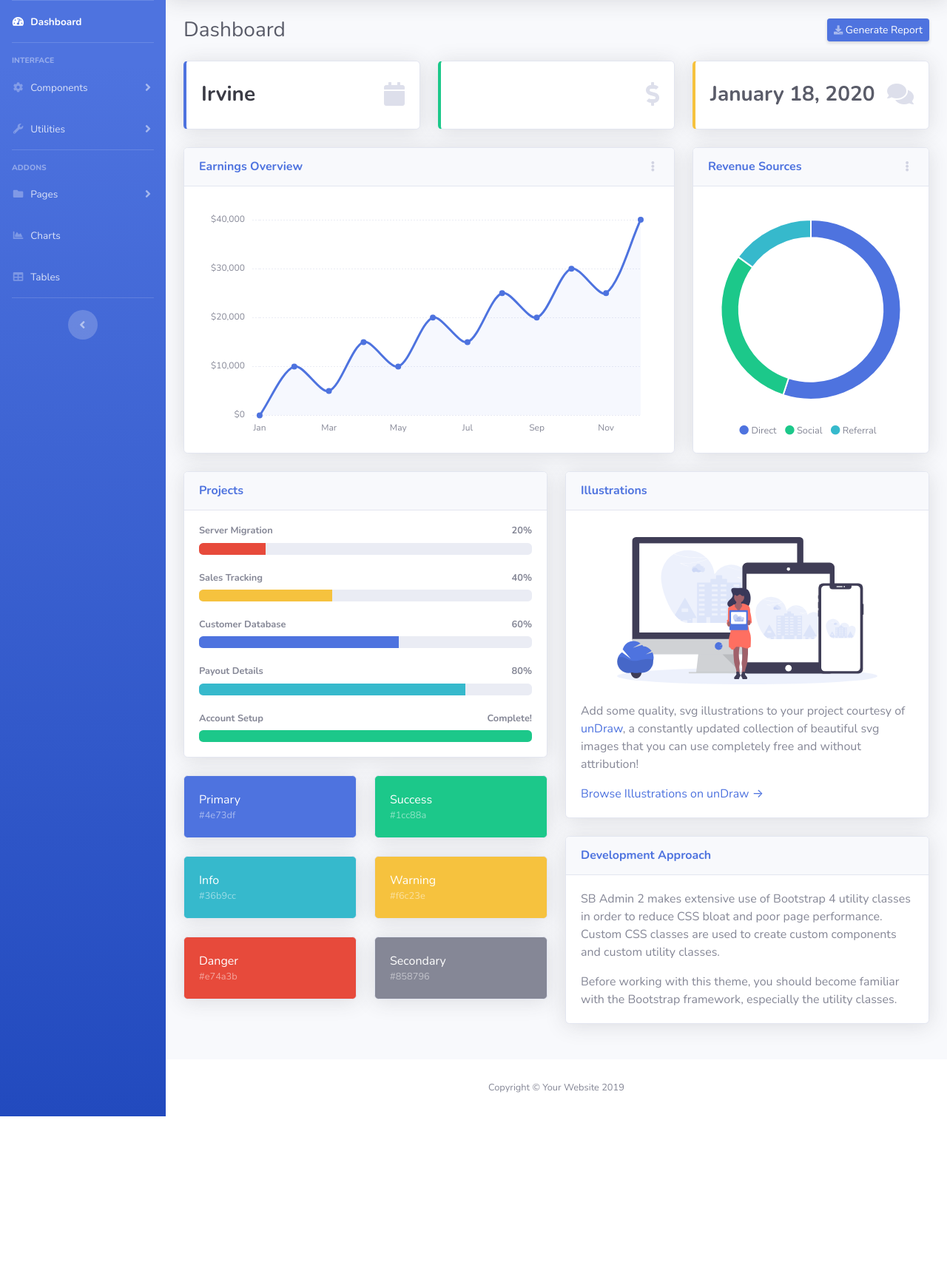
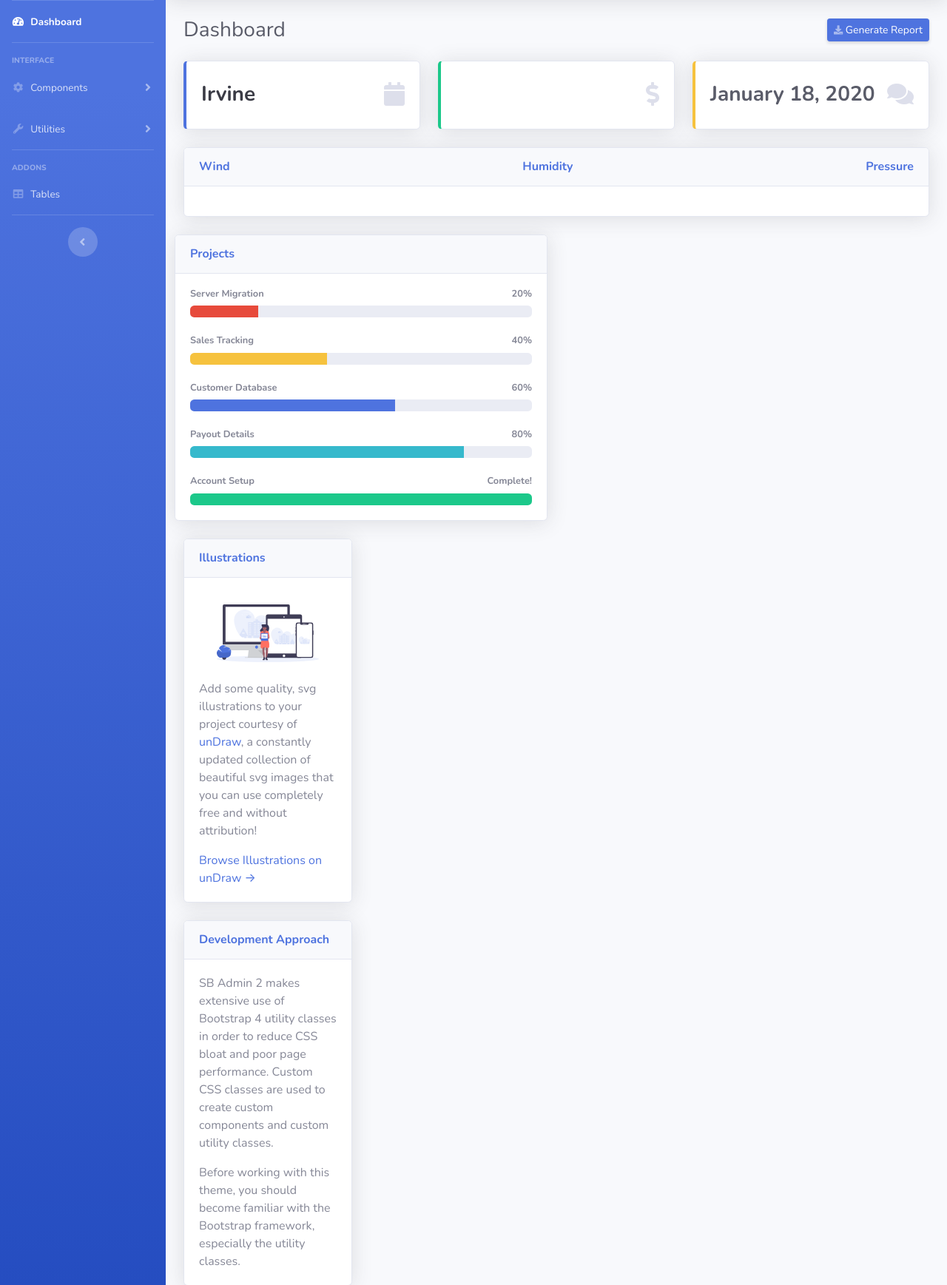
Before and after one commit to derek-ye/WTHR, a Flask app: page /weatherdata in a window 1280 px wide. Shown: the part 70-1807 px from the top of the page at 74% size. Before the commit the page ends 1579 px from the top, so only its background shows below. Run offline with Flask 2, Linux system fonts and the light colour scheme; some libraries are stand-ins or nearby versions.

Commit message:
Add API calls to app.py and update html files

```diff
--- a/app.py
+++ b/app.py
@@ -1,5 +1,6 @@
 import flask
 import requests
+import json
 
 app = flask.Flask(__name__)
 
@@ -18,11 +19,40 @@ def weatherdata():
 
 
 # API calls
-def getWeatherData(coords: list):  # data comes in form [x-coord, y-coord]
+def getWeatherDataLoc(loc: str):
+    """
+    loc: "CITY_NAME"
+    """
+    #check for 404 errors
+
+    # get rid of key
+    gMapsKey = 'AIzaSyBAQ5Sz2UnnVnfz-57UQSJeE2gesyDdgDE'
+    url = 'https://maps.googleapis.com/maps/api/geocode/json?address=%s&key=%s' %(loc, gMapsKey)
+    response = requests.get(url, verify=True)
+    coords = convertLocToCoords(response)
+    getWeatherDataCoords(coords)
+
+def getWeatherDataCoords(coords: list):
+    """
+    data comes in form [x-coord, y-coord]
+    """
+
     xcoord, ycoord = coords
-    response = requests.get("https://api.darksky.net/forecast/afb397c644ff5187bae543cefb7eedcc/%d,%d" %(xcoord, ycoord))
+    url = "https://api.darksky.net/forecast/afb397c644ff5187bae543cefb7eedcc/%d,%d" %(xcoord, ycoord)
+    response = requests.get(url, verify=True)
+
+
+
+# helper functions
+def convertLocToCoords(response):
+    """
+    returns API response in [xcoord, ycoord] format
+    """
+    return list(json.loads(response.text)['results'][0]['geometry']['location'].values())
+
 
 
 if __name__ == '__main__':
     app.debug=True
     app.run()
+    # getWeatherDataLoc("Irvine")
--- a/templates/weatherdata.html
+++ b/templates/weatherdata.html
@@ -93,33 +93,6 @@
       <div class="sidebar-heading">
         Addons
       </div>
-
-      <!-- Nav Item - Pages Collapse Menu -->
-      <li class="nav-item">
-        <a class="nav-link collapsed" href="#" data-toggle="collapse" data-target="#collapsePages" aria-expanded="true" aria-controls="collapsePages">
-          <i class="fas fa-fw fa-folder"></i>
-          <span>Pages</span>
-        </a>
-        <div id="collapsePages" class="collapse" aria-labelledby="headingPages" data-parent="#accordionSidebar">
-          <div class="bg-white py-2 collapse-inner rounded">
-            <h6 class="collapse-header">Login Screens:</h6>
-            <a class="collapse-item" href="login.html">Login</a>
-            <a class="collapse-item" href="register.html">Register</a>
-            <a class="collapse-item" href="forgot-password.html">Forgot Password</a>
-            <div class="collapse-divider"></div>
-            <h6 class="collapse-header">Other Pages:</h6>
-            <a class="collapse-item" href="404.html">404 Page</a>
-            <a class="collapse-item" href="blank.html">Blank Page</a>
-          </div>
-        </div>
-      </li>
-
-      <!-- Nav Item - Charts -->
-      <li class="nav-item">
-        <a class="nav-link" href="charts.html">
-          <i class="fas fa-fw fa-chart-area"></i>
-          <span>Charts</span></a>
-      </li>
 
       <!-- Nav Item - Tables -->
       <li class="nav-item">
@@ -250,68 +223,45 @@
           <div class="row">
 
             <!-- Area Chart -->
-            <div class="col-xl-8 col-lg-7">
+            <div class="col-xl-12 col-lg-7">
               <div class="card shadow mb-4">
                 <!-- Card Header - Dropdown -->
                 <div class="card-header py-3 d-flex flex-row align-items-center justify-content-between">
-                  <h6 class="m-0 font-weight-bold text-primary">Earnings Overview</h6>
-                  <div class="dropdown no-arrow">
-                    <a class="dropdown-toggle" href="#" role="button" id="dropdownMenuLink" data-toggle="dropdown" aria-haspopup="true" aria-expanded="false">
-                      <i class="fas fa-ellipsis-v fa-sm fa-fw text-gray-400"></i>
-                    </a>
-                    <div class="dropdown-menu dropdown-menu-right shadow animated--fade-in" aria-labelledby="dropdownMenuLink">
-                      <div class="dropdown-header">Dropdown Header:</div>
-                      <a class="dropdown-item" href="#">Action</a>
-                      <a class="dropdown-item" href="#">Another action</a>
-                      <div class="dropdown-divider"></div>
-                      <a class="dropdown-item" href="#">Something else here</a>
+                  <!-- <h6 class="m-0 font-weight-bold text-primary"></h6> -->
+                    <div>
+                        <h6 class="m-0 font-weight-bold text-primary">Wind</h6>
                     </div>
+                    <div>
+                        <h6 class="m-0 font-weight-bold text-primary">Humidity</h6>
+                    </div>
+                    <div>
+                        <h6 class="m-0 font-weight-bold text-primary">Pressure</h6>
                     </div>
                 </div>
                 <!-- Card Body -->
                 <div class="card-body">
-                  <div class="chart-area">
-                    <canvas id="myAreaChart"></canvas>
+                    <div id="title">
+                        <div id="currently">
+                            <div id="icon">
+
                             </div>
+                            <div id="description">
+                                <div id="summary-title">
+
+                                </div>
+                                <div id="feels-like">
+
+                                </div>
+                                <div id="feels-like">
+
+                                </div>
+                                <div id="feels-like">
+
                                 </div>
                             </div>
                         </div>
 
-            <!-- Pie Chart -->
-            <div class="col-xl-4 col-lg-5">
-              <div class="card shadow mb-4">
-                <!-- Card Header - Dropdown -->
-                <div class="card-header py-3 d-flex flex-row align-items-center justify-content-between">
-                  <h6 class="m-0 font-weight-bold text-primary">Revenue Sources</h6>
-                  <div class="dropdown no-arrow">
-                    <a class="dropdown-toggle" href="#" role="button" id="dropdownMenuLink" data-toggle="dropdown" aria-haspopup="true" aria-expanded="false">
-                      <i class="fas fa-ellipsis-v fa-sm fa-fw text-gray-400"></i>
-                    </a>
-                    <div class="dropdown-menu dropdown-menu-right shadow animated--fade-in" aria-labelledby="dropdownMenuLink">
-                      <div class="dropdown-header">Dropdown Header:</div>
-                      <a class="dropdown-item" href="#">Action</a>
-                      <a class="dropdown-item" href="#">Another action</a>
-                      <div class="dropdown-divider"></div>
-                      <a class="dropdown-item" href="#">Something else here</a>
-                    </div>
-                  </div>
-                </div>
-                <!-- Card Body -->
-                <div class="card-body">
-                  <div class="chart-pie pt-4 pb-2">
-                    <canvas id="myPieChart"></canvas>
-                  </div>
-                  <div class="mt-4 text-center small">
-                    <span class="mr-2">
-                      <i class="fas fa-circle text-primary"></i> Direct
-                    </span>
-                    <span class="mr-2">
-                      <i class="fas fa-circle text-success"></i> Social
-                    </span>
-                    <span class="mr-2">
-                      <i class="fas fa-circle text-info"></i> Referral
-                    </span>
-                  </div>
+
                     </div>
                 </div>
               </div>
@@ -352,59 +302,6 @@
                 </div>
               </div>
 
-              <!-- Color System -->
-              <div class="row">
-                <div class="col-lg-6 mb-4">
-                  <div class="card bg-primary text-white shadow">
-                    <div class="card-body">
-                      Primary
-                      <div class="text-white-50 small">#4e73df</div>
-                    </div>
-                  </div>
-                </div>
-                <div class="col-lg-6 mb-4">
-                  <div class="card bg-success text-white shadow">
-                    <div class="card-body">
-                      Success
-                      <div class="text-white-50 small">#1cc88a</div>
-                    </div>
-                  </div>
-                </div>
-                <div class="col-lg-6 mb-4">
-                  <div class="card bg-info text-white shadow">
-                    <div class="card-body">
-                      Info
-                      <div class="text-white-50 small">#36b9cc</div>
-                    </div>
-                  </div>
-                </div>
-                <div class="col-lg-6 mb-4">
-                  <div class="card bg-warning text-white shadow">
-                    <div class="card-body">
-                      Warning
-                      <div class="text-white-50 small">#f6c23e</div>
-                    </div>
-                  </div>
-                </div>
-                <div class="col-lg-6 mb-4">
-                  <div class="card bg-danger text-white shadow">
-                    <div class="card-body">
-                      Danger
-                      <div class="text-white-50 small">#e74a3b</div>
-                    </div>
-                  </div>
-                </div>
-                <div class="col-lg-6 mb-4">
-                  <div class="card bg-secondary text-white shadow">
-                    <div class="card-body">
-                      Secondary
-                      <div class="text-white-50 small">#858796</div>
-                    </div>
-                  </div>
-                </div>
-              </div>
-
-            </div>
 
             <div class="col-lg-6 mb-4">
 
```
Lines whose indentation alone changed are shown as unchanged.
